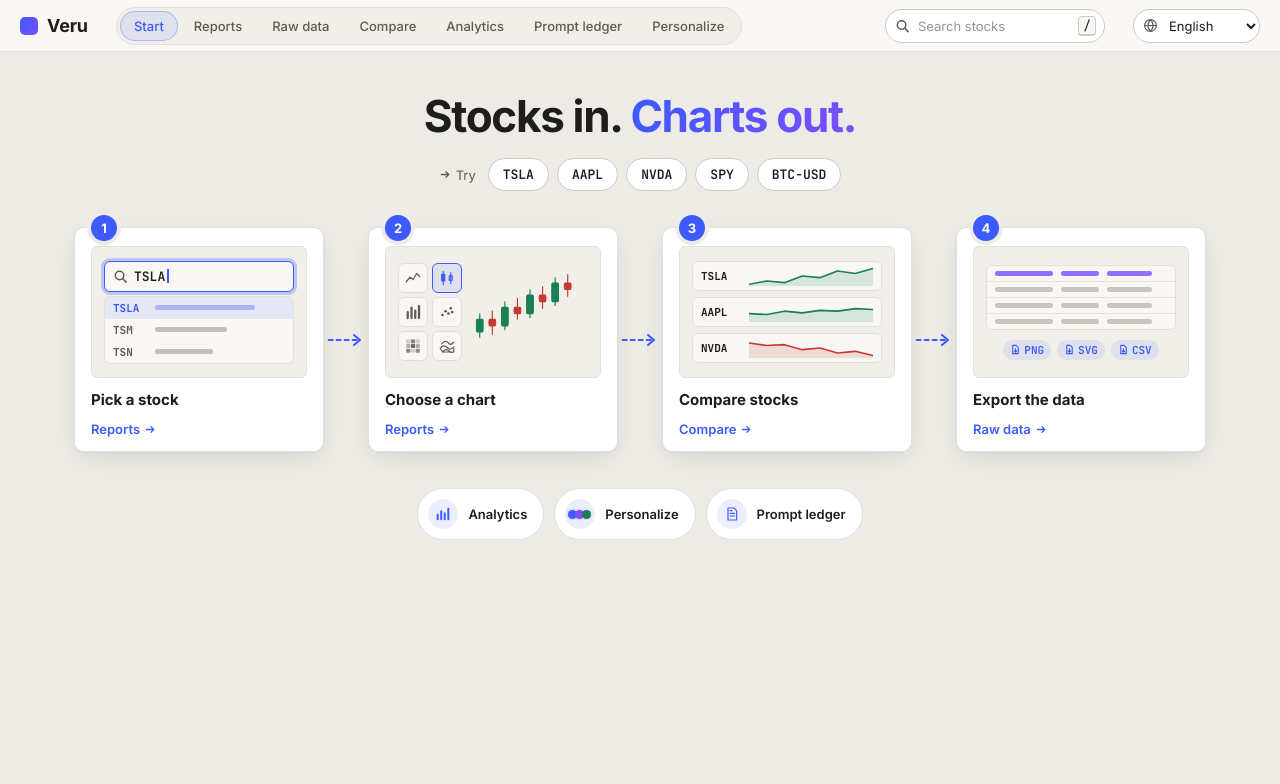
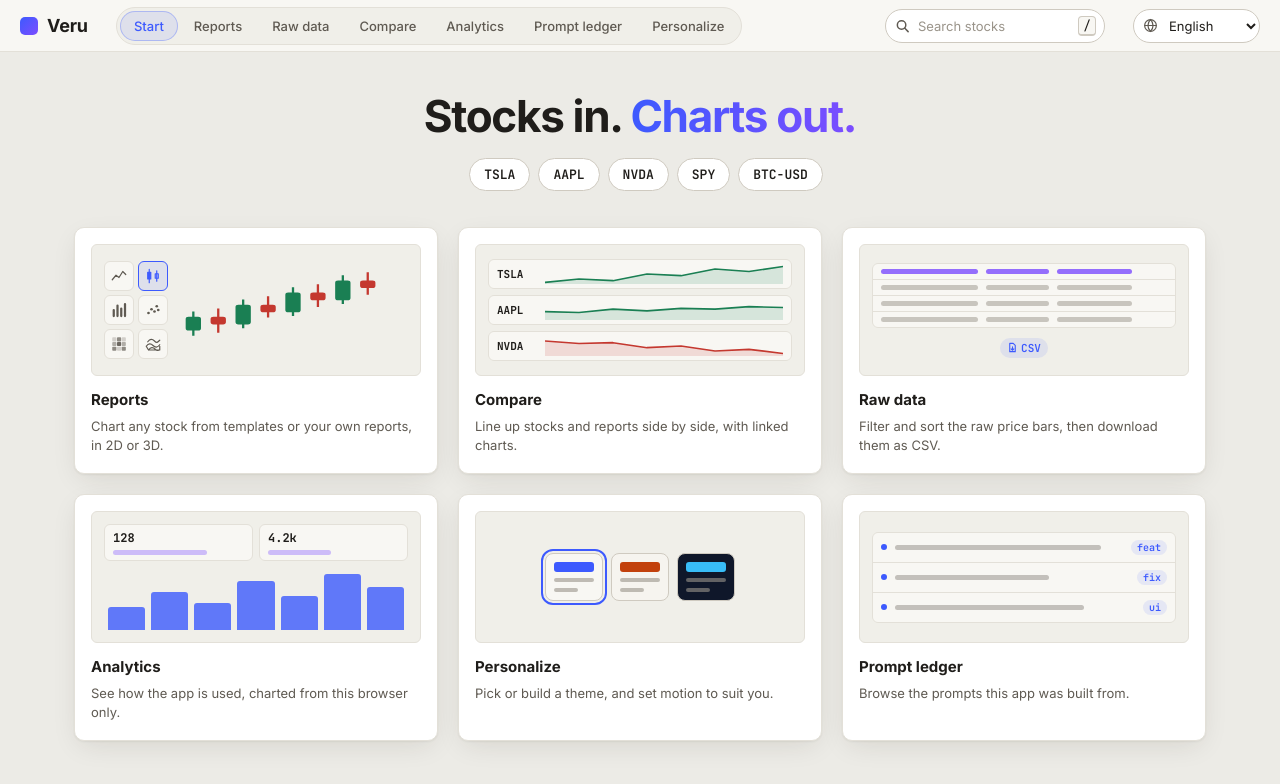
Before and after one commit to Andrew-Cupples/Veru, a React (Vite) app in the folder web/: page / in a window 1280 px wide. Shown: the top 784 px of the page. Built offline with nearby package versions, Linux system fonts and the light colour scheme; what openapi-fetch would draw is missing.

Commit message:
rework start page
the app does not work in the linear flow shown on the previous start page.

```diff
--- a/web/src/features/start/Start.module.css
+++ b/web/src/features/start/Start.module.css
@@ -46,9 +46,6 @@
 }
 
 .quickLabel {
-  display: inline-flex;
-  align-items: center;
-  gap: 4px;
   color: var(--ink-muted);
   font-size: var(--text-sm);
   margin-right: 4px;
@@ -73,30 +70,27 @@
   color: var(--accent-ink);
 }
 
-/* ---------- Flow ---------- */
+/* ---------- Features: equal cards, no order between them ---------- */
 
-.flow {
+.features {
   list-style: none;
   margin: 0;
   padding: 0;
   display: grid;
-  grid-template-columns: repeat(4, minmax(0, 1fr));
-  column-gap: 44px;
-  row-gap: 44px;
+  grid-template-columns: repeat(3, minmax(0, 1fr));
+  gap: 20px;
 }
 
-.stepItem {
-  position: relative;
+.featureItem {
   display: flex;
 }
 
-.step {
-  position: relative;
+.feature {
   flex: 1;
   display: flex;
   flex-direction: column;
-  gap: 12px;
-  padding: 18px 16px 14px;
+  gap: 8px;
+  padding: 16px 16px 18px;
   border-radius: var(--radius-md);
   border: 1px solid var(--rule);
   background: var(--surface-raised);
@@ -106,32 +100,17 @@
   transition: border-color 140ms, transform 140ms;
 }
 
-.step:hover {
+.feature:hover {
   border-color: var(--accent);
 }
 
-:global(:root[data-motion='on']) .step:hover {
+:global(:root[data-motion='on']) .feature:hover {
   transform: translateY(-3px);
-}
-
-.badge {
-  position: absolute;
-  top: -13px;
-  left: 16px;
-  display: grid;
-  place-items: center;
-  width: 26px;
-  height: 26px;
-  border-radius: 50%;
-  background: var(--accent);
-  color: var(--accent-ink);
-  font-weight: 700;
-  font-size: var(--text-sm);
-  box-shadow: 0 0 0 4px var(--desk);
 }
 
 .art {
   height: 132px;
+  margin-bottom: 6px;
   border-radius: var(--radius-sm);
   background: var(--surface-sunken);
   border: 1px solid var(--rule);
@@ -142,48 +121,19 @@
   justify-content: center;
 }
 
-.stepTitle {
+.featureTitle {
   font-weight: 650;
   font-size: var(--text-md);
 }
 
-.cta {
-  display: inline-flex;
-  align-items: center;
-  gap: 4px;
-  margin-top: auto;
+.feature:hover .featureTitle {
   color: var(--accent);
-  font-size: var(--text-sm);
-  font-weight: 600;
 }
 
-/* Arrow between steps, sitting in the grid gap */
-.connector {
-  position: absolute;
-  top: 50%;
-  right: -42px;
-  width: 40px;
-  height: 16px;
-  transform: translateY(-50%);
-  stroke: var(--accent);
-  stroke-width: 2;
-  stroke-linecap: round;
-  stroke-linejoin: round;
-  fill: none;
-}
-
-.connectorLine {
-  stroke-dasharray: 4 4;
-}
-
-:global(:root[data-motion='on']) .connectorLine {
-  animation: flow 900ms linear infinite;
-}
-
-@keyframes flow {
-  to {
-    stroke-dashoffset: -8;
-  }
+.featureDesc {
+  color: var(--ink-muted);
+  font-size: var(--text-sm);
+  line-height: 1.45;
 }
 
 /* ---------- Illustrations ---------- */
@@ -207,78 +157,6 @@
 .down {
   stroke: var(--danger);
   fill: var(--danger);
-}
-
-/* Pick a stock */
-.pick {
-  width: 100%;
-  display: flex;
-  flex-direction: column;
-  gap: 4px;
-}
-
-.fakeInput {
-  display: flex;
-  align-items: center;
-  gap: 6px;
-  padding: 6px 8px;
-  border-radius: var(--radius-sm);
-  border: 1px solid var(--accent);
-  background: var(--surface);
-  color: var(--ink-muted);
-  box-shadow: var(--focus-ring);
-}
-
-.typed {
-  font-family: var(--font-mono);
-  font-weight: 600;
-  font-size: var(--text-sm);
-  color: var(--ink);
-}
-
-.caret {
-  width: 1.5px;
-  height: 14px;
-  background: var(--accent);
-  margin-left: -4px;
-}
-
-:global(:root[data-motion='on']) .caret {
-  animation: blink 1s steps(1) infinite;
-}
-
-@keyframes blink {
-  50% {
-    opacity: 0;
-  }
-}
-
-.fakeMenu {
-  display: flex;
-  flex-direction: column;
-  border-radius: var(--radius-sm);
-  border: 1px solid var(--rule);
-  background: var(--surface);
-  overflow: hidden;
-}
-
-.fakeOption {
-  display: flex;
-  align-items: center;
-  gap: 8px;
-  padding: 4px 8px;
-  font-family: var(--font-mono);
-  font-size: 0.6875rem;
-  color: var(--ink-muted);
-}
-
-.fakeOption[data-active] {
-  background: var(--accent-soft);
-  color: var(--accent);
-}
-
-.fakeOption b {
-  width: 34px;
 }
 
 .bar {
@@ -436,75 +314,135 @@
   font-weight: 600;
 }
 
-/* ---------- More ---------- */
-
-.more {
+/* Analytics */
+.analytics {
+  width: 100%;
+  height: 100%;
   display: flex;
-  flex-wrap: wrap;
-  justify-content: center;
-  gap: 10px;
+  flex-direction: column;
+  gap: 8px;
 }
 
-.tile {
-  display: inline-flex;
-  align-items: center;
-  gap: 10px;
-  padding: 10px 16px 10px 10px;
-  border-radius: 999px;
-  border: 1px solid var(--rule);
-  background: var(--surface-raised);
-  color: var(--ink);
-  font-size: var(--text-sm);
-  font-weight: 600;
-  text-decoration: none;
+.kpiRow {
+  display: grid;
+  grid-template-columns: repeat(2, minmax(0, 1fr));
+  gap: 6px;
 }
 
-.tile:hover {
-  border-color: var(--accent);
+.kpiChip {
+  display: flex;
+  flex-direction: column;
+  gap: 4px;
+  padding: 5px 8px;
+  border-radius: 6px;
+  border: 1px solid var(--rule);
+  background: var(--surface);
+  color: var(--keyword);
 }
 
-.tileArt {
-  display: grid;
-  place-items: center;
-  width: 30px;
-  height: 30px;
+.kpiChip b {
+  font-family: var(--font-mono);
+  font-size: 0.75rem;
+  color: var(--ink);
+}
+
+.usage {
+  flex: 1;
+  display: flex;
+  align-items: flex-end;
+  gap: 6px;
+  padding: 0 4px;
+}
+
+.usage span {
+  flex: 1;
+  border-radius: 3px 3px 0 0;
+  background: var(--accent);
+  opacity: 0.8;
+}
+
+/* Personalize */
+.themes {
+  display: flex;
+  gap: 8px;
+}
+
+.themeCard {
+  display: flex;
+  flex-direction: column;
+  gap: 6px;
+  width: 58px;
+  padding: 8px;
+  border-radius: 8px;
+  border: 1px solid var(--rule-strong);
+}
+
+.themeCard[data-active] {
+  outline: 2px solid var(--accent);
+  outline-offset: 2px;
+}
+
+.themeBar {
+  height: 10px;
+  border-radius: 3px;
+}
+
+.themeLine {
+  height: 4px;
+  border-radius: 2px;
+  background: currentColor;
+  color: var(--ink-faint);
+  opacity: 0.6;
+}
+
+/* Prompt ledger */
+.ledger {
+  width: 100%;
+  display: flex;
+  flex-direction: column;
+  border-radius: 6px;
+  border: 1px solid var(--rule);
+  background: var(--surface);
+  overflow: hidden;
+}
+
+.ledgerRow {
+  display: flex;
+  align-items: center;
+  gap: 8px;
+  padding: 7px 8px;
+  color: var(--ink-muted);
+}
+
+.ledgerRow + .ledgerRow {
+  border-top: 1px solid var(--rule);
+}
+
+.ledgerDot {
+  flex: none;
+  width: 6px;
+  height: 6px;
   border-radius: 50%;
+  background: var(--accent);
+}
+
+.ledgerTag {
+  margin-left: auto;
+  padding: 1px 6px;
+  border-radius: 999px;
   background: var(--accent-soft);
   color: var(--accent);
+  font-family: var(--font-mono);
+  font-size: 0.625rem;
+  font-weight: 600;
 }
 
-.tileArt svg {
-  width: 16px;
-  height: 16px;
-  fill: none;
-  stroke: currentColor;
-  stroke-width: 1.8;
-  stroke-linecap: round;
-  stroke-linejoin: round;
-}
 
-.swatches {
-  display: flex;
-}
-
-.swatches span {
-  width: 9px;
-  height: 9px;
-  border-radius: 50%;
-  margin-left: -2px;
-  box-shadow: 0 0 0 1.5px var(--accent-soft);
-}
-
-/* ---------- Narrow screens: 2 columns, then a vertical flow ---------- */
+/* ---------- Narrow screens: 2 columns, then 1 ---------- */
 
 @media (max-width: 960px) {
-  .flow {
+  .features {
     grid-template-columns: repeat(2, minmax(0, 1fr));
-  }
-
-  /* Step 2 -> 3 wraps a row; its arrow points down-left would be confusing, so hide it. */
-  .stepItem:nth-child(2) .connector {
-    display: none;
   }
 }
 
@@ -513,17 +451,7 @@
     padding: 28px 16px 40px;
   }
 
-  .flow {
+  .features {
     grid-template-columns: minmax(0, 1fr);
   }
-
-  .connector,
-  .stepItem:nth-child(2) .connector {
-    display: block;
-    top: auto;
-    right: auto;
-    bottom: -32px;
-    left: 50%;
-    transform: translateX(-50%) rotate(90deg);
-  }
 }
--- a/web/src/features/start/StartPage.tsx
+++ b/web/src/features/start/StartPage.tsx
@@ -1,4 +1,4 @@
-import type { ReactNode } from 'react';
+import { useId, type ReactNode } from 'react';
 import { Link } from 'react-router';
 import { useDocumentTitle } from '../../a11y/useDocumentTitle';
 import { useT } from '../../i18n/I18nProvider';
@@ -7,8 +7,9 @@ import type { ChartType } from '../reports/model';
 import styles from './Start.module.css';
 
 /**
- * Start page: the app's flow as pictures. Each step is a miniature of the real screen and a link to it,
- * so there is almost nothing to read. Illustrations are decorative; each card's link names the step.
+ * Start page: every area of the app as a card, side by side. They are separate tools, not steps, so no
+ * card leads to another. Each card is a miniature of the real screen and a link to it; illustrations are
+ * decorative, and the link's name is the page, described by its one-line summary.
  */
 
 const QUICK = ['TSLA', 'AAPL', 'NVDA', 'SPY', 'BTC-USD'];
@@ -25,7 +26,7 @@ export function StartPage() {
         </h1>
         <div className={styles.quick} role="group" aria-label={t.start.quickGroup}>
           <span className={styles.quickLabel} aria-hidden="true">
-            <ArrowGlyph /> {t.start.try}
+            {t.start.try}
           </span>
           {QUICK.map((s) => (
             <Link key={s} to={`/reports?symbol=${encodeURIComponent(s)}`} className={styles.ticker} aria-label={t.start.chartIn(s)} translate="no">
@@ -35,86 +36,38 @@ export function StartPage() {
         </div>
       </header>
 
-      <ol className={styles.flow} aria-label={t.start.howItWorks}>
-        <Step n={1} title={t.start.stepPick} to="/reports" cta={t.nav.reports} art={<PickArt />} />
-        <Step n={2} title={t.start.stepChart} to="/reports" cta={t.nav.reports} art={<ChartArt />} />
-        <Step n={3} title={t.start.stepCompare} to="/compare" cta={t.nav.compare} art={<CompareArt />} />
-        <Step n={4} title={t.start.stepExport} to="/raw-data" cta={t.nav.rawData} art={<ExportArt />} last />
-      </ol>
-
-      <section className={styles.more} aria-label={t.start.more}>
-        <Tile to="/analytics" title={t.nav.analytics} art={<AnalyticsArt />} />
-        <Tile to="/personalize" title={t.nav.personalize} art={<ThemeArt />} />
-        <Tile to="/ledger" title={t.nav.ledger} art={<LedgerArt />} />
-      </section>
+      <ul className={styles.features} aria-label={t.start.features}>
+        <Feature to="/reports" title={t.nav.reports} desc={t.start.desc.reports} art={<ChartArt />} />
+        <Feature to="/compare" title={t.nav.compare} desc={t.start.desc.compare} art={<CompareArt />} />
+        <Feature to="/raw-data" title={t.nav.rawData} desc={t.start.desc.rawData} art={<ExportArt />} />
+        <Feature to="/analytics" title={t.nav.analytics} desc={t.start.desc.analytics} art={<AnalyticsArt />} />
+        <Feature to="/personalize" title={t.nav.personalize} desc={t.start.desc.personalize} art={<ThemeArt />} />
+        <Feature to="/ledger" title={t.nav.ledger} desc={t.start.desc.ledger} art={<LedgerArt />} />
+      </ul>
     </div>
   );
 }
 
-function Step({ n, title, to, cta, art, last = false }: { n: number; title: string; to: string; cta: string; art: ReactNode; last?: boolean }) {
-  const t = useT();
+function Feature({ to, title, desc, art }: { to: string; title: string; desc: string; art: ReactNode }) {
+  const id = useId();
   return (
-    <li className={styles.stepItem}>
-      <Link to={to} className={styles.step} aria-label={t.start.stepLabel(n, title, cta)}>
-        <span className={styles.badge} aria-hidden="true">
-          {n}
-        </span>
+    <li className={styles.featureItem}>
+      <Link to={to} className={styles.feature} aria-labelledby={`${id}-title`} aria-describedby={`${id}-desc`}>
         <div className={styles.art} aria-hidden="true">
           {art}
         </div>
-        <span className={styles.stepTitle}>{title}</span>
-        <span className={styles.cta} aria-hidden="true">
-          {cta} <ArrowGlyph />
+        <span id={`${id}-title`} className={styles.featureTitle}>
+          {title}
+        </span>
+        <span id={`${id}-desc`} className={styles.featureDesc}>
+          {desc}
         </span>
       </Link>
-      {!last && (
-        <svg className={styles.connector} viewBox="0 0 40 16" aria-hidden="true" focusable="false">
-          <path className={styles.connectorLine} d="M2 8H32" />
-          <path d="M28 3l6 5-6 5" fill="none" />
-        </svg>
-      )}
     </li>
   );
 }
 
-function Tile({ to, title, art }: { to: string; title: string; art: ReactNode }) {
-  return (
-    <Link to={to} className={styles.tile}>
-      <span className={styles.tileArt} aria-hidden="true">
-        {art}
-      </span>
-      {title}
-    </Link>
-  );
-}
-
 /* ---------- Illustrations (decorative miniatures of the real screens) ---------- */
-
-function PickArt() {
-  return (
-    <div className={styles.pick}>
-      <div className={styles.fakeInput}>
-        <SearchGlyph />
-        <span className={styles.typed}>TSLA</span>
-        <span className={styles.caret} />
-      </div>
-      <div className={styles.fakeMenu}>
-        <div className={styles.fakeOption} data-active="true">
-          <b>TSLA</b>
-          <span className={styles.bar} style={{ width: '58%' }} />
-        </div>
-        <div className={styles.fakeOption}>
-          <b>TSM</b>
-          <span className={styles.bar} style={{ width: '42%' }} />
-        </div>
-        <div className={styles.fakeOption}>
-          <b>TSN</b>
-          <span className={styles.bar} style={{ width: '34%' }} />
-        </div>
-      </div>
-    </div>
-  );
-}
 
 const PICKER: ChartType[] = ['line', 'candlestick', 'bar', 'scatter', 'heatmap', 'surface'];
 
@@ -191,62 +144,72 @@ function ExportArt() {
         ))}
       </div>
       <div className={styles.files}>
-        {['PNG', 'SVG', 'CSV'].map((f) => (
-          <span key={f} className={styles.file}>
-            <FileGlyph />
-            {f}
+        <span className={styles.file}>
+          <FileGlyph />
+          CSV
+        </span>
+      </div>
+    </div>
+  );
+}
+
+const USAGE = [38, 62, 45, 80, 56, 92, 70];
+
+function AnalyticsArt() {
+  return (
+    <div className={styles.analytics}>
+      <div className={styles.kpiRow}>
+        {[['128', 72], ['4.2k', 48]].map(([value, width]) => (
+          <span key={value} className={styles.kpiChip}>
+            <b>{value}</b>
+            <span className={styles.bar} style={{ width: `${width}%` }} />
           </span>
+        ))}
+      </div>
+      <div className={styles.usage}>
+        {USAGE.map((h, i) => (
+          <span key={i} style={{ height: `${h}%` }} />
         ))}
       </div>
     </div>
   );
 }
 
-function AnalyticsArt() {
-  return (
-    <svg viewBox="0 0 24 24">
-      <path d="M4 20V13M9.3 20V8M14.6 20V11M20 20V4" strokeWidth="3" />
-    </svg>
-  );
-}
+const THEMES = [
+  { surface: 'var(--surface)', accent: 'var(--accent)' },
+  { surface: '#f6f4ef', accent: '#c2410c' },
+  { surface: '#0f172a', accent: '#38bdf8' },
+];
 
 function ThemeArt() {
   return (
-    <span className={styles.swatches}>
-      <span style={{ background: 'var(--accent)' }} />
-      <span style={{ background: 'var(--keyword)' }} />
-      <span style={{ background: 'var(--session-regular)' }} />
-    </span>
+    <div className={styles.themes}>
+      {THEMES.map((th, i) => (
+        <span key={i} className={styles.themeCard} data-active={i === 0 || undefined} style={{ background: th.surface }}>
+          <span className={styles.themeBar} style={{ background: th.accent }} />
+          <span className={styles.themeLine} />
+          <span className={styles.themeLine} style={{ width: '60%' }} />
+        </span>
+      ))}
+    </div>
   );
 }
 
 function LedgerArt() {
   return (
-    <svg viewBox="0 0 24 24">
-      <path d="M6 3h9l4 4v14H6z" />
-      <path d="M9 11h7M9 15h7M9 7h3" />
-    </svg>
+    <div className={styles.ledger}>
+      {[['72%', 'feat'], ['54%', 'fix'], ['66%', 'ui']].map(([width, tag]) => (
+        <div key={tag} className={styles.ledgerRow}>
+          <span className={styles.ledgerDot} />
+          <span className={styles.bar} style={{ width }} />
+          <span className={styles.ledgerTag}>{tag}</span>
+        </div>
+      ))}
+    </div>
   );
 }
 
 /* ---------- Glyphs ---------- */
-
-function ArrowGlyph() {
-  return (
-    <svg className={styles.glyph} viewBox="0 0 16 16" aria-hidden="true" focusable="false">
-      <path d="M3 8h9M8.5 4.5L12 8l-3.5 3.5" />
-    </svg>
-  );
-}
-
-function SearchGlyph() {
-  return (
-    <svg className={styles.glyph} viewBox="0 0 16 16" aria-hidden="true" focusable="false">
-      <circle cx="7" cy="7" r="4.5" />
-      <path d="M10.5 10.5L14 14" />
-    </svg>
-  );
-}
 
 function FileGlyph() {
   return (
--- a/web/src/i18n/catalogs/en.tsx
+++ b/web/src/i18n/catalogs/en.tsx
@@ -80,15 +80,17 @@ export const en = {
     headline: 'Stocks in.',
     headlineAccent: 'Charts out.',
     quickGroup: 'Open a stock in Reports',
-    try: 'Try',
+    try: '',
     chartIn: (symbol: string) => `Chart ${symbol} in Reports`,
-    howItWorks: 'How it works',
-    stepPick: 'Pick a stock',
-    stepChart: 'Choose a chart',
-    stepCompare: 'Compare stocks',
-    stepExport: 'Export the data',
-    stepLabel: (step: number, title: string, page: string) => `Step ${step}: ${title}. Opens ${page}.`,
-    more: 'More',
+    features: 'Features',
+    desc: {
+      reports: 'Chart any stock from templates or your own reports, in 2D or 3D.',
+      compare: 'Line up stocks and reports side by side, with linked charts.',
+      rawData: 'Filter and sort the raw price bars, then download them as CSV.',
+      analytics: 'See how the app is used, charted from this browser only.',
+      personalize: 'Pick or build a theme, and set motion to suit you.',
+      ledger: 'Browse the prompts this app was built from.',
+    },
   },
 
   source: {
--- a/web/src/i18n/catalogs/es.tsx
+++ b/web/src/i18n/catalogs/es.tsx
@@ -84,13 +84,15 @@ export const es: Messages = {
     quickGroup: 'Abrir una acción en Informes',
     try: 'Prueba',
     chartIn: (symbol: string) => `Graficar ${symbol} en Informes`,
-    howItWorks: 'Cómo funciona',
-    stepPick: 'Elige una acción',
-    stepChart: 'Elige un gráfico',
-    stepCompare: 'Compara acciones',
-    stepExport: 'Exporta los datos',
-    stepLabel: (step: number, title: string, page: string) => `Paso ${step}: ${title}. Abre ${page}.`,
-    more: 'Más',
+    features: 'Funciones',
+    desc: {
+      reports: 'Grafica cualquier acción con plantillas o tus propios informes, en 2D o 3D.',
+      compare: 'Pon acciones e informes lado a lado, con gráficos enlazados.',
+      rawData: 'Filtra y ordena las barras de precios y descárgalas en CSV.',
+      analytics: 'Mira cómo se usa la app, graficado solo desde este navegador.',
+      personalize: 'Elige o crea un tema y ajusta el movimiento a tu gusto.',
+      ledger: 'Explora los prompts con los que se creó esta app.',
+    },
   },
 
   source: {
--- a/web/src/i18n/catalogs/fr.tsx
+++ b/web/src/i18n/catalogs/fr.tsx
@@ -87,13 +87,15 @@ export const fr: Messages = {
     quickGroup: 'Ouvrir une action dans Rapports',
     try: 'Essayez',
     chartIn: (symbol: string) => `Tracer ${symbol} dans Rapports`,
-    howItWorks: 'Comment ça marche',
-    stepPick: 'Choisir une action',
-    stepChart: 'Choisir un graphique',
-    stepCompare: 'Comparer des actions',
-    stepExport: 'Exporter les données',
-    stepLabel: (step: number, title: string, page: string) => `Étape ${step}${nb}: ${title}. Ouvre ${page}.`,
-    more: 'Plus',
+    features: 'Fonctionnalités',
+    desc: {
+      reports: 'Tracez n’importe quelle action avec des modèles ou vos propres rapports, en 2D ou 3D.',
+      compare: 'Mettez actions et rapports côte à côte, avec des graphiques liés.',
+      rawData: 'Filtrez et triez les barres de prix, puis téléchargez-les en CSV.',
+      analytics: 'Voyez comment l’app est utilisée, depuis ce navigateur uniquement.',
+      personalize: 'Choisissez ou créez un thème, et réglez les animations à votre goût.',
+      ledger: 'Parcourez les prompts qui ont servi à créer cette app.',
+    },
   },
 
   source: {
--- a/web/src/i18n/catalogs/pt.tsx
+++ b/web/src/i18n/catalogs/pt.tsx
@@ -84,13 +84,15 @@ export const pt: Messages = {
     quickGroup: 'Abrir uma ação em Relatórios',
     try: 'Experimente',
     chartIn: (symbol: string) => `Ver o gráfico de ${symbol} em Relatórios`,
-    howItWorks: 'Como funciona',
-    stepPick: 'Escolha uma ação',
-    stepChart: 'Escolha um gráfico',
-    stepCompare: 'Compare ações',
-    stepExport: 'Exporte os dados',
-    stepLabel: (step: number, title: string, page: string) => `Passo ${step}: ${title}. Abre ${page}.`,
-    more: 'Mais',
+    features: 'Recursos',
+    desc: {
+      reports: 'Crie gráficos de qualquer ação com modelos ou seus próprios relatórios, em 2D ou 3D.',
+      compare: 'Coloque ações e relatórios lado a lado, com gráficos vinculados.',
+      rawData: 'Filtre e ordene as barras de preço e baixe-as em CSV.',
+      analytics: 'Veja como o app é usado, apenas a partir deste navegador.',
+      personalize: 'Escolha ou crie um tema e ajuste as animações do seu jeito.',
+      ledger: 'Navegue pelos prompts usados para criar este app.',
+    },
   },
 
   source: {
```
